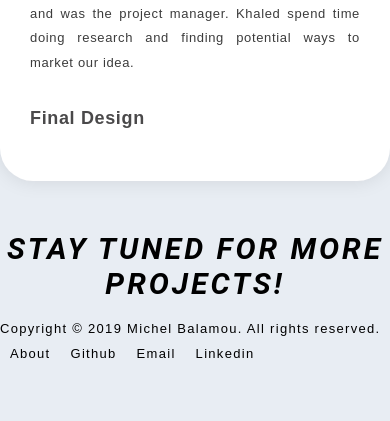
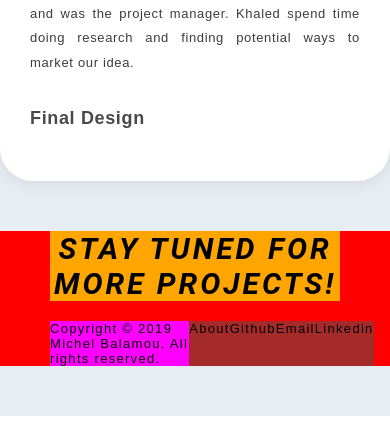
Before and after one commit to balamou/balamou.com, a PHP site: page /indulge.html in a window 390 px wide. Shown: the part 4403-4824 px from the top of the page. Run offline with PHP 8.4, Linux system fonts and the light colour scheme; some web fonts are replaced.

Commit message:
Made footer responsive

```diff
--- a/static/css/indulge.css
+++ b/static/css/indulge.css
@@ -272,14 +272,18 @@ a:hover {
 
 /* ------------------------------- FOOTER ----------------------------------- */
 footer {
-  margin: 50px 50px;
+  background-color: red;
+  width: 100%;
+  margin: 50px 0;
   color:black;
+  padding: 0px 50px;
 
   display: flex;
   flex-direction: column;
 }
 
 .footer-message {
+  background-color: orange;
   text-align: center;
   float: left;
 
@@ -292,11 +296,12 @@ footer {
 }
 
 .footer-menu {
+  background-color: yellow;
   margin-top: 20px;
   display: flex;
   flex-direction: row;
   flex-wrap: wrap;
-  justify-content:space-between;
+  justify-content: space-between;
 
   /* Fieldwork Geo Light */
   font-family: fieldwork, sans-serif;
@@ -306,13 +311,24 @@ footer {
   letter-spacing: 0.1em;
 }
 
+.footer-menu div {
+  background-color: magenta;
+  display: flex;
+}
+
+.footer-copyright {
+  width: 48%;
+}
+
 .footer-second {
   display: flex;
   flex-direction: row;
+  justify-content: space-between;
+  width: 37.5%;
 }
 
 .footer-second div {
-  margin-left: 40px;
+  background-color: brown;
 }
 
 footer a:visited, footer a:active, footer a:link {
--- a/static/css/main.css
+++ b/static/css/main.css
@@ -131,7 +131,7 @@ a:hover {
 }
 
 .projects div {
-  /* background-color: orange; */
+  /* background-color: #ff9966; */
   width: 49%;
   padding: 15px;
   margin-top: 20px;
--- a/static/css/responsive.css
+++ b/static/css/responsive.css
@@ -81,7 +81,7 @@
     font-size: 30px;
   }
 
-  .footer-second div {
-    margin: 10px;
+  .footer-second {
+    width: 52%;
   }
 }
--- a/static/indulge.html
+++ b/static/indulge.html
@@ -223,7 +223,7 @@
     <div class="footer-message">STAY TUNED FOR MORE PROJECTS!</div>
 
     <div class="footer-menu">
-      <div>Copyright &copy; 2019 Michel Balamou. All rights reserved.</div>
+      <div class="footer-copyright">Copyright &copy; 2019 Michel Balamou. All rights reserved.</div>
       <div class="footer-second">
       <div><a href="/">About</a></div>
       <div><a href="https://github.com/balamou" target="_blank">Github</a></div>
```
